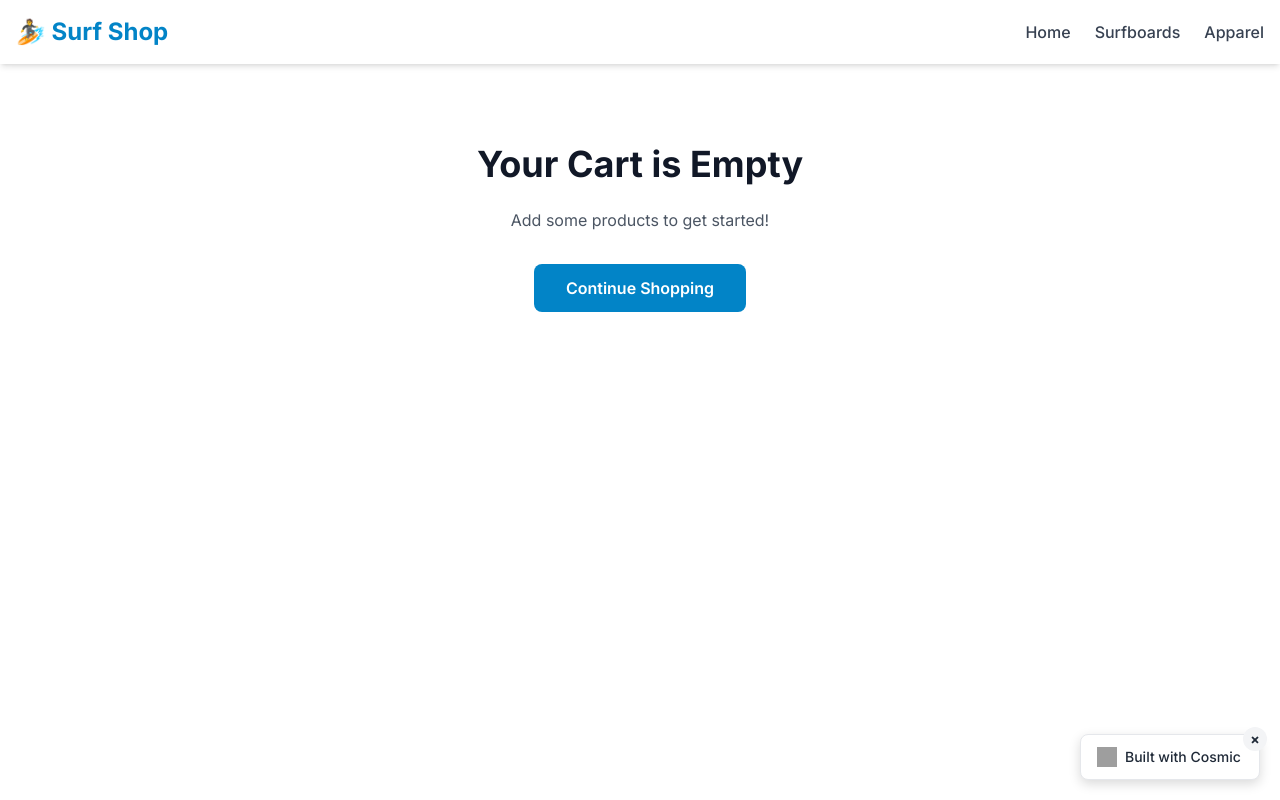
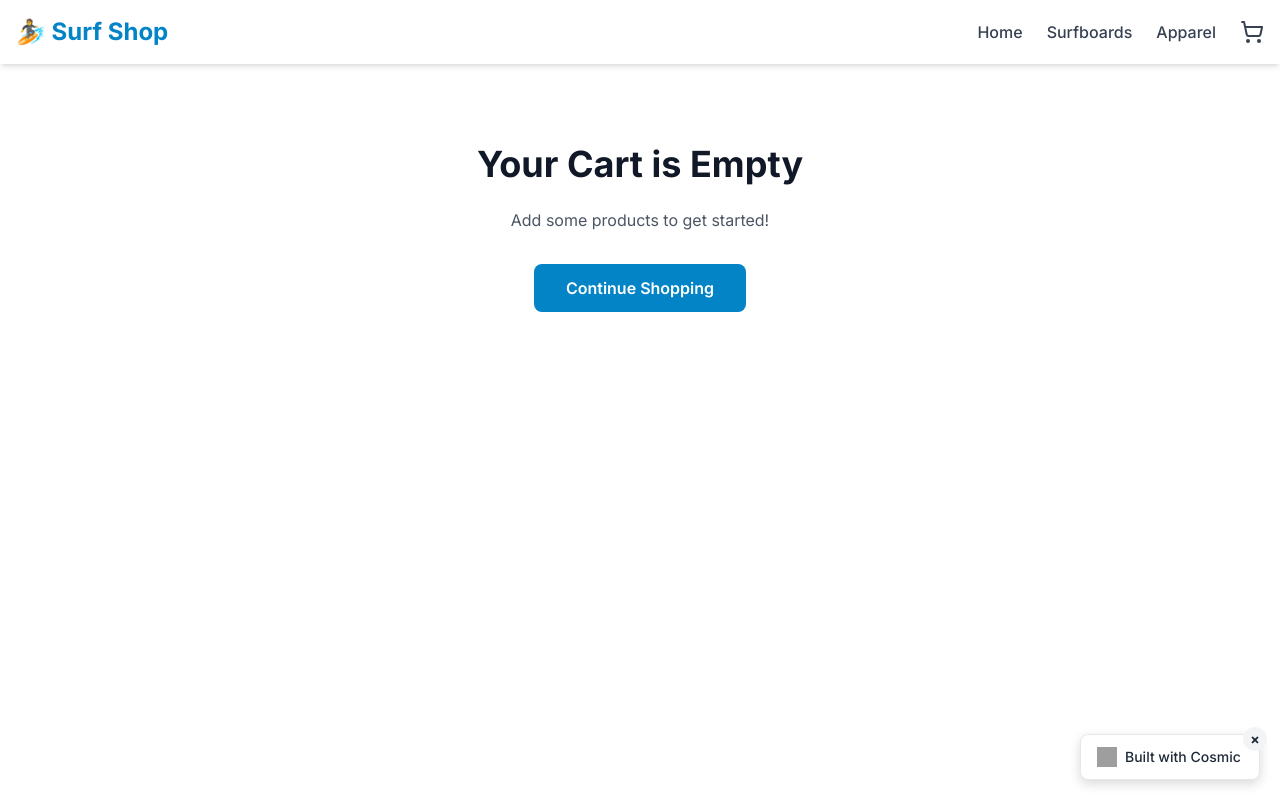
Before and after one commit to cosmic-community/surf-shop-e-commerce-showcase, a Next.js app: page /cart in a window 1280 px wide. Shown: the top 800 px of the page. Built offline with nearby package versions, Linux system fonts and the light colour scheme; grey boxes are pictures that could not be loaded.

Commit message:
Add cart button with item count to header navigation

```diff
--- a/components/Navigation.tsx
+++ b/components/Navigation.tsx
@@ -1,6 +1,12 @@
+'use client'
+
 import Link from 'next/link'
+import { ShoppingCart } from 'lucide-react'
+import { useCart } from '@/contexts/CartContext'
 
 export default function Navigation() {
+  const { totalItems } = useCart()
+
   return (
     <nav className="bg-white shadow-md sticky top-0 z-40">
       <div className="container mx-auto px-4">
@@ -28,6 +34,18 @@ export default function Navigation() {
             >
               Apparel
             </Link>
+
+            <Link
+              href="/cart"
+              className="relative text-gray-700 hover:text-primary-600 transition-colors"
+            >
+              <ShoppingCart className="w-6 h-6" />
+              {totalItems > 0 && (
+                <span className="absolute -top-2 -right-2 bg-primary-600 text-white text-xs font-bold rounded-full w-5 h-5 flex items-center justify-center">
+                  {totalItems}
+                </span>
+              )}
+            </Link>
           </div>
         </div>
       </div>
```
